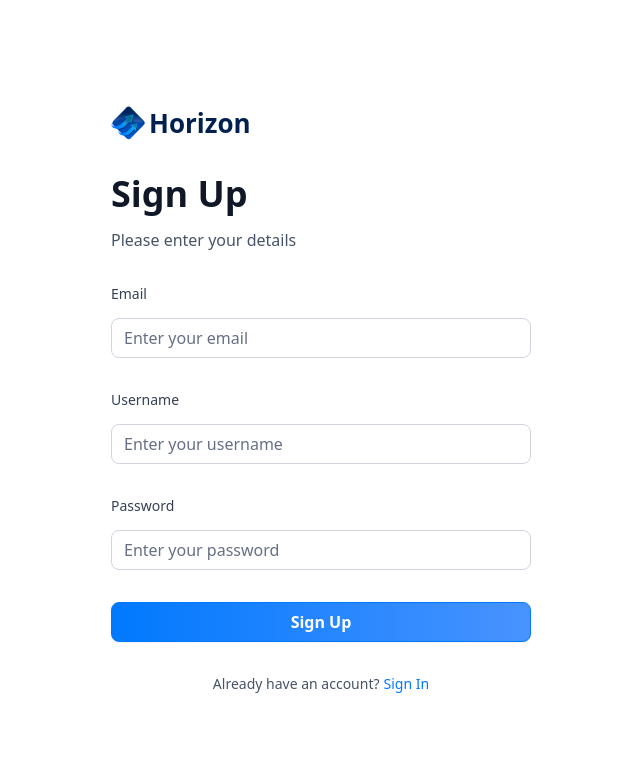
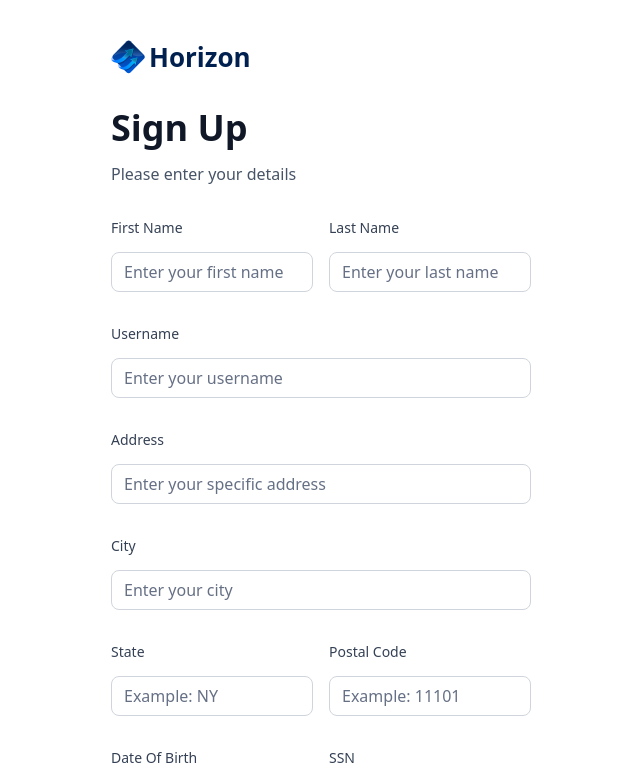
Before and after one commit to schen32/react-banking-app, a Next.js app: page /sign-up in a window 1280 px wide. Shown: the top 780 px of the page, without its empty margins (319-959 px from the left). Built offline with nearby package versions, Linux system fonts and the light colour scheme.

Commit message:
enhance AuthForm and CustomInput: add additional fields for sign-up and improve form handling

```diff
--- a/components/ui/AuthForm.tsx
+++ b/components/ui/AuthForm.tsx
@@ -21,26 +21,53 @@ import { Input } from "@/components/ui/input";
 import CustomInput from "./CustomInput";
 import { authFormSchema } from "@/lib/utils";
 import { Loader2 } from "lucide-react";
+import { useRouter } from "next/navigation";
+import { signIn, signUp } from "@/lib/actions/user.actions";
 
 const AuthForm = ({ type }: { type: string }) => {
+  const router = useRouter();
+
   const [user, setUser] = useState(null);
   const [isLoading, setIsLoading] = useState(false);
 
-  const form = useForm<z.infer<typeof authFormSchema>>({
-    resolver: zodResolver(authFormSchema),
+  const formSchema = authFormSchema(type);
+
+  const form = useForm<z.infer<typeof formSchema>>({
+    resolver: zodResolver(formSchema),
     defaultValues: {
       username: "",
+      firstName: "",
+      lastName: "",
+      address1: "",
+      state: "",
+      postalCode: "",
+      dateOfBirth: "",
+      ssn: "",
       email: "",
       password: "",
     },
   });
 
-  const onSubmit = (values: z.infer<typeof authFormSchema>) => {
+  const onSubmit = async (data: z.infer<typeof formSchema>) => {
     setIsLoading(true);
 
-    console.log(values);
-
-    setIsLoading(false);
+    try {
+      if (type === "sign-up") {
+        const newUser = await signUp(data);
+        setUser(newUser);
+      } else if (type === "sign-in") {
+        // const response = await signIn({
+        //   email: data.email,
+        //   password: data.password,
+        // });
+        // if (response) {
+        //   router.push("/");
+        // }
+      }
+    } catch (error) {
+    } finally {
+      setIsLoading(false);
+    }
   };
 
   return (
@@ -75,18 +102,79 @@ const AuthForm = ({ type }: { type: string }) => {
         <>
           <Form {...form}>
             <form onSubmit={form.handleSubmit(onSubmit)} className="space-y-8">
+              {type === "sign-up" && (
+                <>
+                  <div className="flex gap-4">
+                    <CustomInput
+                      control={form.control}
+                      name="firstName"
+                      label="First Name"
+                      placeholder="Enter your first name"
+                    ></CustomInput>
+                    <CustomInput
+                      control={form.control}
+                      name="lastName"
+                      label="Last Name"
+                      placeholder="Enter your last name"
+                    ></CustomInput>
+                  </div>
+                  <CustomInput
+                    control={form.control}
+                    name="username"
+                    label="Username"
+                    placeholder="Enter your username"
+                  ></CustomInput>
+
+                  <CustomInput
+                    control={form.control}
+                    name="address1"
+                    label="Address"
+                    placeholder="Enter your specific address"
+                  ></CustomInput>
+                  <CustomInput
+                    control={form.control}
+                    name="city"
+                    label="City"
+                    placeholder="Enter your city"
+                  ></CustomInput>
+                  <div className="flex gap-4">
+                    <CustomInput
+                      control={form.control}
+                      name="state"
+                      label="State"
+                      placeholder="Example: NY"
+                    ></CustomInput>
+                    <CustomInput
+                      control={form.control}
+                      name="postalCode"
+                      label="Postal Code"
+                      placeholder="Example: 11101"
+                    ></CustomInput>
+                  </div>
+                  <div className="flex gap-4">
+                    <CustomInput
+                      control={form.control}
+                      name="dateOfBirth"
+                      label="Date Of Birth"
+                      placeholder="YYYY-MM-DD"
+                    ></CustomInput>
+                    <CustomInput
+                      control={form.control}
+                      name="ssn"
+                      label="SSN"
+                      placeholder="Example: 1234"
+                    ></CustomInput>
+                  </div>
+                </>
+              )}
+
               <CustomInput
                 control={form.control}
                 name="email"
                 label="Email"
                 placeholder="Enter your email"
               ></CustomInput>
-              <CustomInput
-                control={form.control}
-                name="username"
-                label="Username"
-                placeholder="Enter your username"
-              ></CustomInput>
+
               <CustomInput
                 control={form.control}
                 name="password"
--- a/components/ui/CustomInput.tsx
+++ b/components/ui/CustomInput.tsx
@@ -1,5 +1,5 @@
+import React from "react";
 import { Input } from "./input";
-import React from "react";
 import {
   FormField,
   FormItem,
@@ -7,18 +7,27 @@ import {
   FormControl,
   FormMessage,
 } from "./form";
-import { Control, FieldPath, Form } from "react-hook-form";
-import z from "zod";
+import type { Control, FieldPath } from "react-hook-form";
+import { z } from "zod";
 import { authFormSchema } from "@/lib/utils";
 
-interface CustomInput {
-  control: Control<z.infer<typeof authFormSchema>>;
-  name: FieldPath<z.infer<typeof authFormSchema>>;
+const formSchema = authFormSchema("sign-up");
+
+interface CustomInputProps {
+  control: Control<z.infer<typeof formSchema>>;
+  name: FieldPath<z.infer<typeof formSchema>>;
   label: string;
   placeholder: string;
 }
 
-const CustomInput = ({ control, name, label, placeholder }: CustomInput) => {
+const CustomInput = ({
+  control,
+  name,
+  label,
+  placeholder,
+}: CustomInputProps) => {
+  const isPassword = String(name).toLowerCase().includes("password");
+
   return (
     <FormField
       control={control}
@@ -26,16 +35,18 @@ const CustomInput = ({ control, name, label, placeholder }: CustomInput) => {
       render={({ field }) => (
         <FormItem className="form-item">
           <FormLabel className="form-label">{label}</FormLabel>
+
           <div className="flex w-full flex-col">
             <FormControl>
               <Input
                 placeholder={placeholder}
                 className="input-class"
-                type={name === "password" ? "password" : "text"}
+                type={isPassword ? "password" : "text"}
                 {...field}
-              ></Input>
+              />
             </FormControl>
-            <FormMessage className="form-message mt-2"></FormMessage>
+
+            <FormMessage className="form-message mt-2" />
           </div>
         </FormItem>
       )}
--- /dev/null
+++ b/lib/actions/user.actions.ts
@@ -0,0 +1,53 @@
+"use server";
+
+import { ID } from "node-appwrite";
+import { createAdminClient, createSessionClient } from "../appwrite";
+import { cookies } from "next/headers";
+import { parseStringify } from "../utils";
+
+export const signIn = async () => {
+    try {
+
+    } catch (error) {
+        console.error("Error", error)
+    }
+}
+
+export const signUp = async ( userData: SignUpParams ) => {
+    const { email, password, firstName, lastName } = userData;
+
+    try {
+        const { account } = await createAdminClient();
+
+        const newUserAccount = await account.create({
+            userId: ID.unique(),
+            email: email,
+            password: password,
+            name: `${firstName} ${lastName}`});
+
+        const session = await account.createEmailPasswordSession({
+            email: email,
+            password: password
+        });
+
+        cookies().set("appwrite-session", session.secret, {
+            path: "/",
+            httpOnly: true,
+            sameSite: "strict",
+            secure: true,
+        })
+
+        return parseStringify(newUserAccount);
+    } catch (error) {
+        console.error("Error", error)
+    }
+}
+
+export async function getLoggedInUser() {
+    try {
+      const { account } = await createSessionClient();
+      return await account.get();
+    } catch (error) {
+      return null;
+    }
+  }
--- /dev/null
+++ b/lib/appwrite.ts
@@ -0,0 +1,43 @@
+// src/lib/server/appwrite.js
+"use server";
+
+import { Client, Account, Databases, Users } from "node-appwrite";
+import { cookies } from "next/headers";
+
+export async function createSessionClient() {
+  const client = new Client()
+    .setEndpoint(process.env.NEXT_PUBLIC_APPWRITE_ENDPOINT!)
+    .setProject(process.env.NEXT_PUBLIC_APPWRITE_PROJECT_ID!);
+
+  const session = cookies().get("appwrite-session");
+  if (!session || !session.value) {
+    throw new Error("No session");
+  }
+
+  client.setSession(session.value);
+
+  return {
+    get account() {
+      return new Account(client);
+    },
+    get database() {
+        return new Databases(client);
+    },
+    get user() {
+        return new Users(client);
+    }
+  };
+}
+
+export async function createAdminClient() {
+  const client = new Client()
+    .setEndpoint(process.env.NEXT_PUBLIC_APPWRITE_ENDPOINT!)
+    .setProject(process.env.NEXT_PUBLIC_APPWRITE_PROJECT_ID!)
+    .setKey(process.env.APPWRITE_SECRET!);
+
+  return {
+    get account() {
+      return new Account(client);
+    },
+  };
+}
--- a/lib/utils.ts
+++ b/lib/utils.ts
@@ -2,7 +2,7 @@
 import { type ClassValue, clsx } from "clsx";
 import qs from "query-string";
 import { twMerge } from "tailwind-merge";
-import z from "zod";
+import { z } from "zod";
 
 export function cn(...inputs: ClassValue[]) {
   return twMerge(clsx(inputs));
@@ -195,8 +195,17 @@ export const getTransactionStatus = (date: Date) => {
   return date > twoDaysAgo ? "Processing" : "Success";
 };
 
-export const authFormSchema = z.object({
-  username: z.string().min(8),
+export const authFormSchema = (type: string) => z.object({
+  username: type === "sign-in" ? z.string().optional() : z.string().min(8),
+  firstName: type === "sign-in" ? z.string().optional() : z.string().min(3),
+  lastName: type === "sign-in" ? z.string().optional() : z.string().min(3),
+  address1: type === "sign-in" ? z.string().optional() : z.string().max(50),
+  city: type === "sign-in" ? z.string().optional() : z.string().max(50),
+  state: type === "sign-in" ? z.string().optional() : z.string().min(2).max(2),
+  postalCode: type === "sign-in" ? z.string().optional() : z.string().min(3).max(6),
+  dateOfBirth: type === "sign-in" ? z.string().optional() : z.string().min(3),
+  ssn: type === "sign-in" ? z.string().optional() : z.string().min(3),
+
   email: z.email(),
-  password: z.string().min(8)
+  password: z.string().min(8),
 });
--- a/package.json
+++ b/package.json
@@ -18,6 +18,7 @@
     "clsx": "^2.1.1",
     "lucide-react": "^0.374.0",
     "next": "14.2.3",
+    "node-appwrite": "^21.1.0",
     "query-string": "^9.3.1",
     "react": "^18",
     "react-chartjs-2": "^5.3.1",
```
Also changed, not shown: types/index.d.ts (+8 -8 lines), 2 other files (tests, documents, lock files or other folders).
